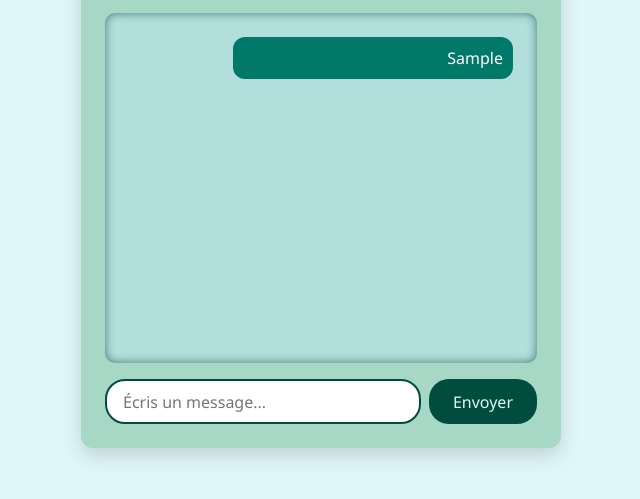
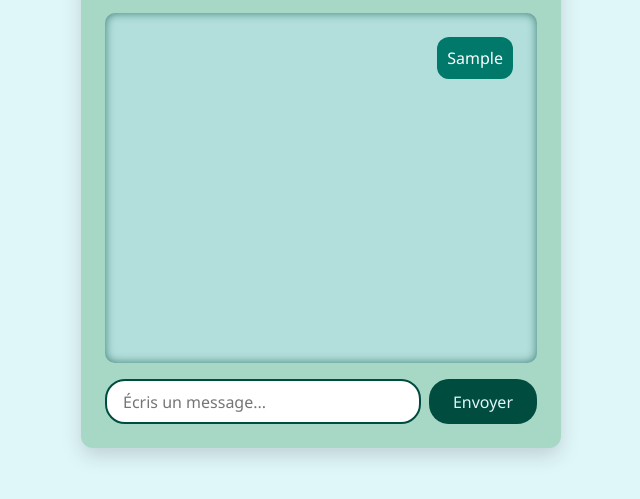
Before and after one commit to hoobasurf/tamawahi, a plain HTML site: page index.html in a window 1280 px wide. Both pictures are taken after typing "Sample" into the empty fields and a click on the button "Envoyer". Shown: the part 127-626 px from the top of the page, without its empty margins (319-959 px from the left). Drawn offline with Linux system fonts and the light colour scheme.

Commit message:
Update style.css

```diff
--- a/style.css
+++ b/style.css
@@ -6,7 +6,7 @@
   font-family: 'Segoe UI', Tahoma, Geneva, Verdana, sans-serif;
 }
 
-/* Fond et couleur globale sur le body */
+/* Fond général */
 body {
   background: #e0f7fa;
   color: #004d40;
@@ -48,24 +48,34 @@ header p {
   overflow-y: auto;
   margin-bottom: 1rem;
   box-shadow: inset 0 0 10px #004d40aa;
+  display: flex;
+  flex-direction: column;
 }
 
 /* Message individuel */
 .message {
-  background: #004d40;
-  color: #e0f7fa;
-  padding: 0.5rem 1rem;
-  border-radius: 24px; /* légèrement arrondi plus doux */
-  margin-bottom: 0.6rem;
-  max-width: 75%;
+  max-width: 70%;
+  margin: 8px;
+  padding: 10px;
+  border-radius: 12px;
+  font-size: 16px;
   word-wrap: break-word;
 }
 
 /* Messages utilisateur (aligné à droite) */
 .message.self {
-  background: #00796b;
-  margin-left: auto;
+  background-color: #00796b;
+  color: white;
+  align-self: flex-end;
   text-align: right;
+}
+
+/* Messages autres (aligné à gauche) */
+.message.other {
+  background-color: #e0f7fa;
+  color: #004d40;
+  align-self: flex-start;
+  text-align: left;
 }
 
 /* Formulaire */
@@ -96,33 +106,3 @@ header p {
 #chat-form button:hover {
   background: #00796b;
 }
-.message.self {
-  align-self: flex-end;
-  background-color: #00796b;
-  color: white;
-}
-
-.message.other {
-  align-self: flex-start;
-  background-color: #b2dfdb;
-  color: #004d40;
-}
-.message {
-  max-width: 70%;
-  margin: 8px;
-  padding: 10px;
-  border-radius: 12px;
-  font-size: 16px;
-}
-
-.message.self {
-  background-color: #00796b;
-  color: white;
-  align-self: flex-end;
-}
-
-.message.other {
-  background-color: #e0f7fa;
-  color: #004d40;
-  align-self: flex-start;
-}
```
